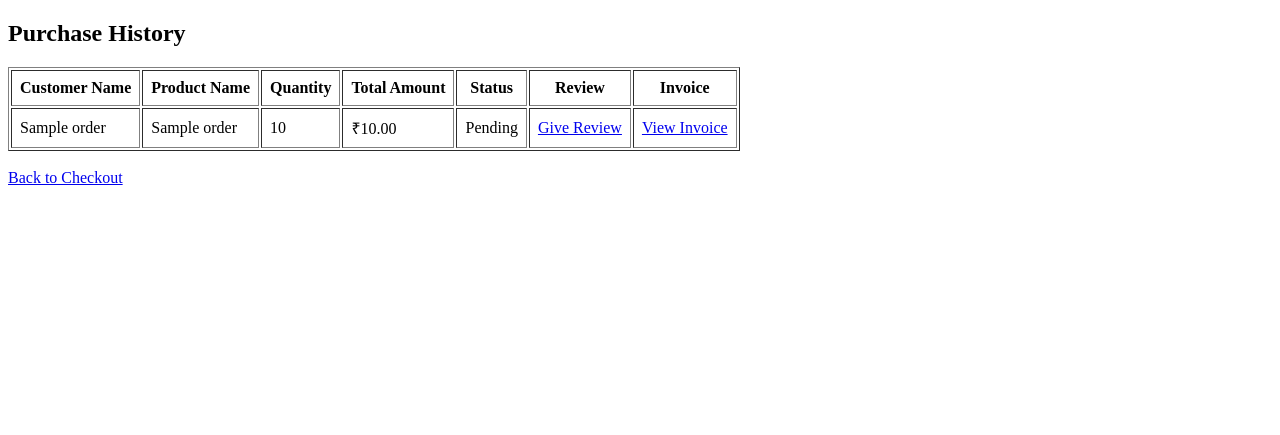
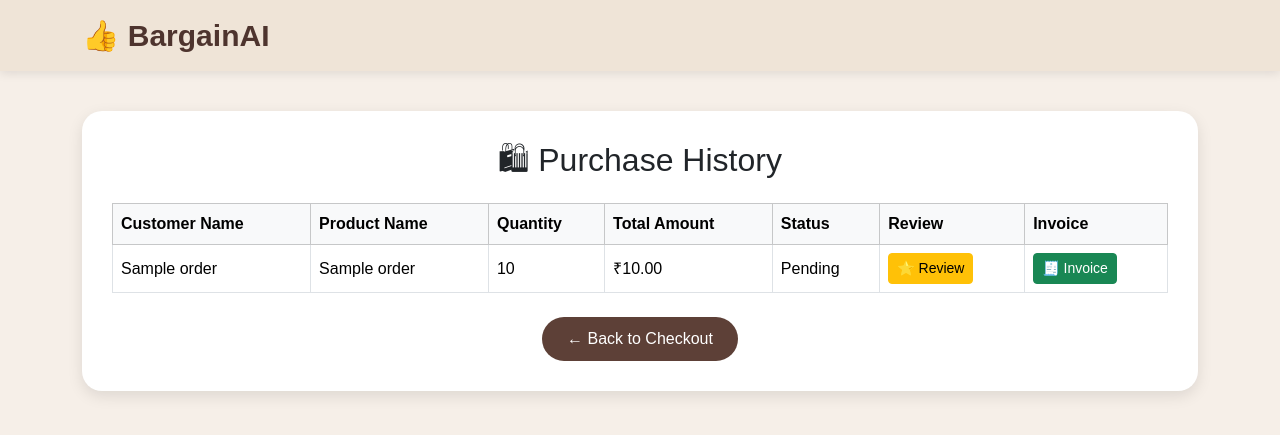
Before and after one commit to sreenath6489/ai-negotiation-marketplace-, a Django app: page /purchase-history/ in a window 1280 px wide. Shown: the top 435 px of the page. Run offline with Django 5.2, Linux system fonts and the light colour scheme; tables that the repository leaves empty hold one stand-in row (values such as "Sample post").

Commit message:
Updated UI for Order Management and Payment module

```diff
--- /dev/null
+++ b/orders/templates/base.html
@@ -0,0 +1,67 @@
+<!DOCTYPE html>
+<html lang="en">
+<head>
+    <meta charset="UTF-8">
+    <meta name="viewport" content="width=device-width, initial-scale=1.0">
+    <title>{% block title %}BargainAI{% endblock %}</title>
+
+    <link href="https://cdn.jsdelivr.net/npm/bootstrap@5.3.3/dist/css/bootstrap.min.css" rel="stylesheet">
+
+    <style>
+        body{
+            background:#f6efe8;
+            font-family:Arial, Helvetica, sans-serif;
+        }
+
+        .navbar{
+            background:#efe4d7;
+            box-shadow:0 2px 10px rgba(0,0,0,.1);
+        }
+
+        .navbar-brand{
+            font-size:30px;
+            font-weight:bold;
+            color:#4e342e;
+        }
+
+        .main-card{
+            background:white;
+            border-radius:20px;
+            padding:30px;
+            margin-top:40px;
+            box-shadow:0 5px 15px rgba(0,0,0,.1);
+        }
+
+        .btn-main{
+            background:#5d4037;
+            color:white;
+            border:none;
+            border-radius:30px;
+            padding:10px 25px;
+        }
+
+        .btn-main:hover{
+            background:#3e2723;
+            color:white;
+        }
+    </style>
+
+</head>
+<body>
+
+<nav class="navbar navbar-expand-lg">
+    <div class="container">
+        <a class="navbar-brand" href="#">👍 BargainAI</a>
+    </div>
+</nav>
+
+<div class="container">
+
+{% block content %}
+
+{% endblock %}
+
+</div>
+
+</body>
+</html>
--- a/orders/templates/purchase_history.html
+++ b/orders/templates/purchase_history.html
@@ -1,13 +1,15 @@
-<!DOCTYPE html>
-<html>
-<head>
-    <title>Purchase History</title>
-</head>
-<body>
+{% extends 'base.html' %}
 
-<h2>Purchase History</h2>
+{% block title %}Purchase History{% endblock %}
 
-<table border="1" cellpadding="8">
+{% block content %}
+
+<div class="main-card">
+
+    <h2 class="text-center mb-4">🛍 Purchase History</h2>
+
+    <table class="table table-bordered table-hover align-middle">
+        <thead class="table-light">
             <tr>
                 <th>Customer Name</th>
                 <th>Product Name</th>
@@ -17,7 +19,9 @@
                 <th>Review</th>
                 <th>Invoice</th>
             </tr>
+        </thead>
 
+        <tbody>
         {% for order in orders %}
             <tr>
                 <td>{{ order.customer_name }}</td>
@@ -27,29 +31,36 @@
                 <td>{{ order.status }}</td>
 
                 <td>
-            <a href="{% url 'add_review' order.id %}">
-                Give Review
+                    <a href="{% url 'add_review' order.id %}" class="btn btn-warning btn-sm">
+                        ⭐ Review
                     </a>
                 </td>
 
                 <td>
-            <a href="{% url 'invoice' order.id %}">
-                View Invoice
+                    <a href="{% url 'invoice' order.id %}" class="btn btn-success btn-sm">
+                        🧾 Invoice
                     </a>
                 </td>
             </tr>
 
         {% empty %}
+
             <tr>
-        <td colspan="7">No orders found.</td>
+                <td colspan="7" class="text-center">
+                    No orders found.
+                </td>
             </tr>
+
         {% endfor %}
-
+        </tbody>
     </table>
 
-<br>
+    <div class="text-center mt-4">
+        <a href="/" class="btn btn-main">
+            ← Back to Checkout
+        </a>
+    </div>
 
-<a href="/">Back to Checkout</a>
+</div>
 
-</body>
-</html>
+{% endblock %}
```
Also changed, not shown: orders/templates/checkout.html (+18 -10 lines), orders/templates/invoice.html (+56 -19 lines), orders/templates/payment.html (+31 -14 lines), orders/templates/review.html (+34 -17 lines), orders/templates/sales_history.html (+24 -13 lines). Lines whose indentation alone changed are shown as unchanged.
